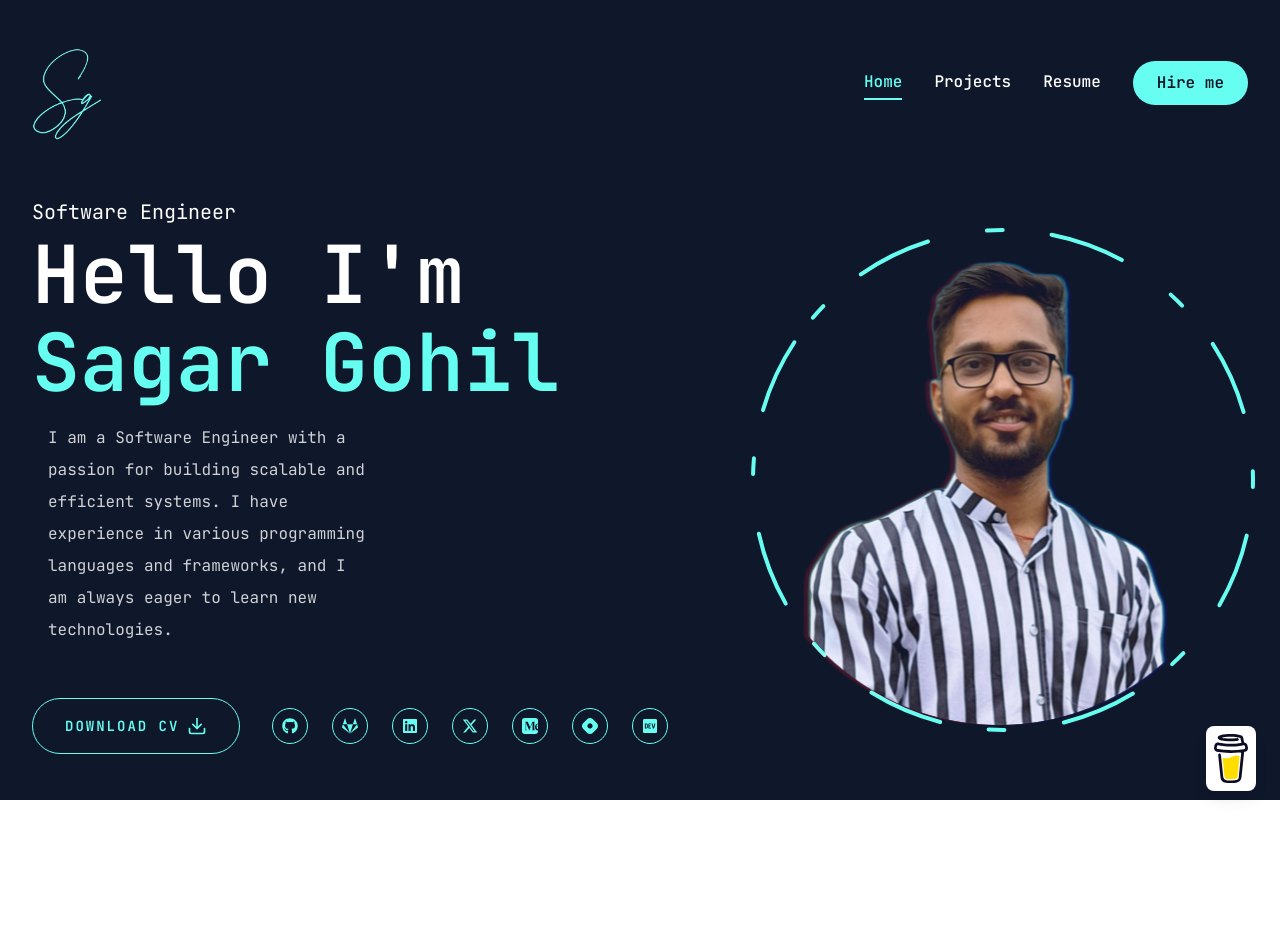
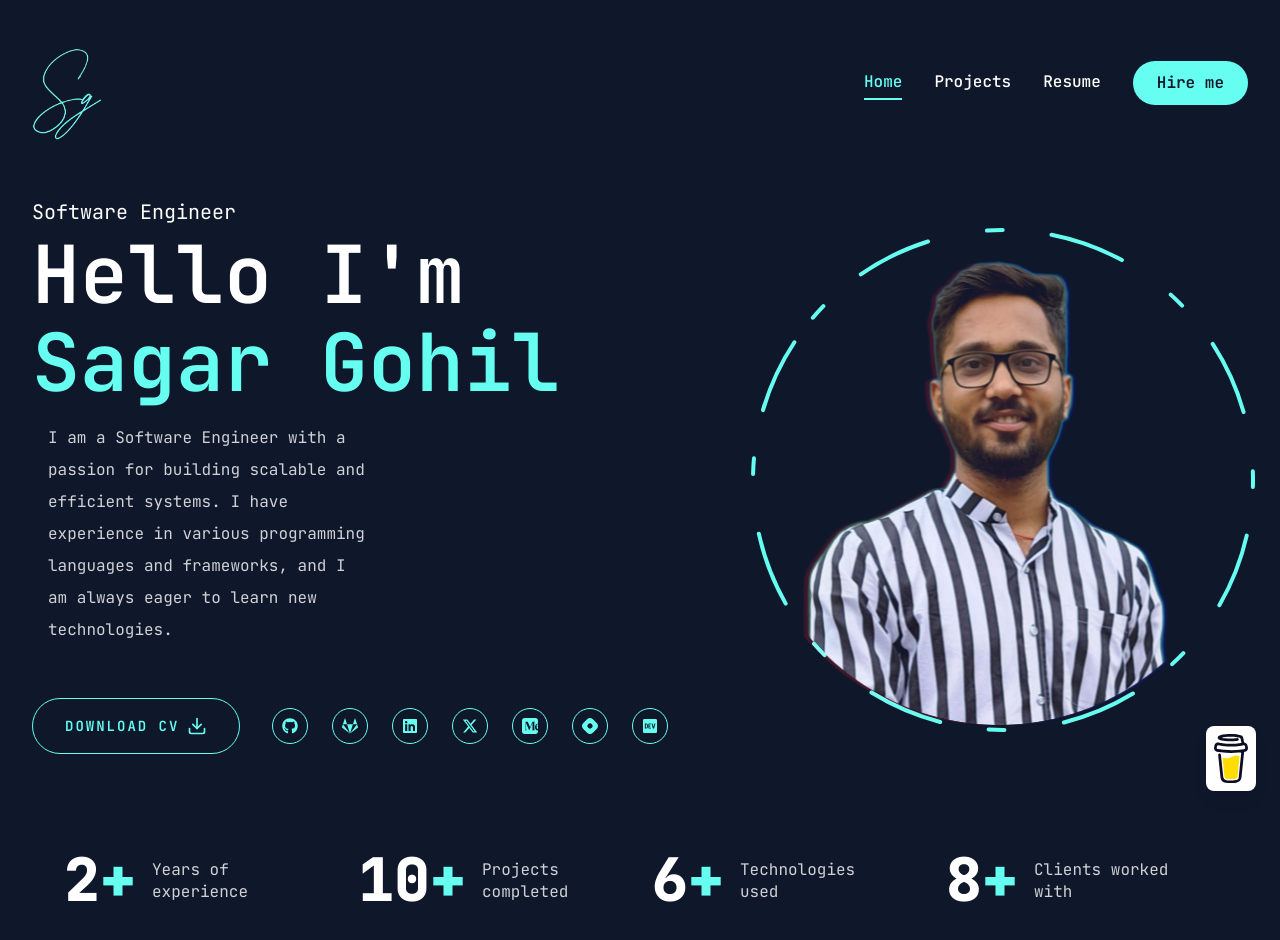
Before and after one commit to sagarbgohil/sagar-portfolio, a Next.js app: page / in a window 1280 px wide. Shown: the top 940 px of the page. Built offline with nearby package versions, Linux system fonts and the light colour scheme.

Commit message:
feat: refactor Photo component to improve structure and enhance animation; comment out unused motion div

```diff
--- a/app/layout.jsx
+++ b/app/layout.jsx
@@ -40,7 +40,7 @@ export default function RootLayout({ children }) {
 
       <body className={`${jetBrainsMono.className} px-8`}>
         <Header />
-        <StairTransition />
+        {/* <StairTransition /> */}
         {children}
         <StickyWidget />
       </body>
--- a/components/Photo.jsx
+++ b/components/Photo.jsx
@@ -7,14 +7,14 @@ import { motion } from "framer-motion";
 const Photo = () => {
   return (
     <div className="w-full h-full relative">
-      <motion.div
+      {/* <motion.div
         initial={{ opacity: 0 }}
         animate={{
           opacity: 1,
           transition: { delay: 2, duration: 0.2, ease: "easeIn" },
         }}
         layout={false}
-      >
+      > */}
       <div className="w-[298px] h-[298px] xl:w-[498px] xl:h-[498px] mix-blend-lighten absolute">
         <Image
           src="/assets/photo-trans.png"
@@ -52,7 +52,7 @@ const Photo = () => {
           }}
         />
       </motion.svg>
-      </motion.div>
+      {/* </motion.div> */}
     </div>
   );
 };
```
Lines whose indentation alone changed are shown as unchanged.
